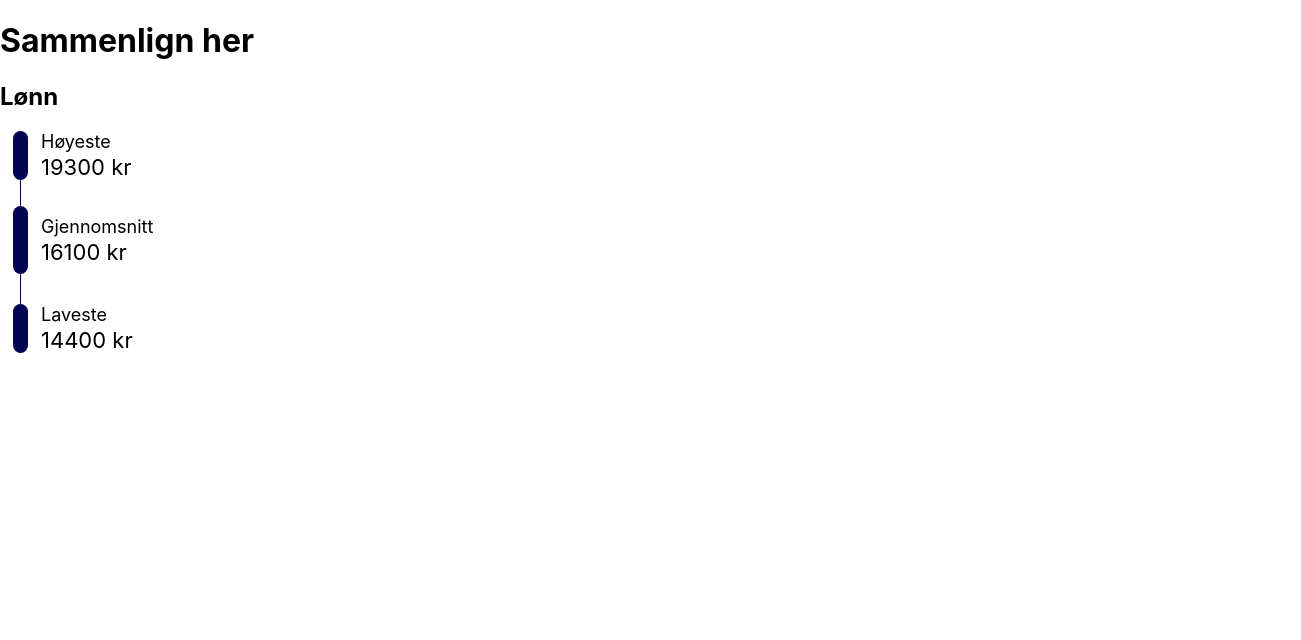
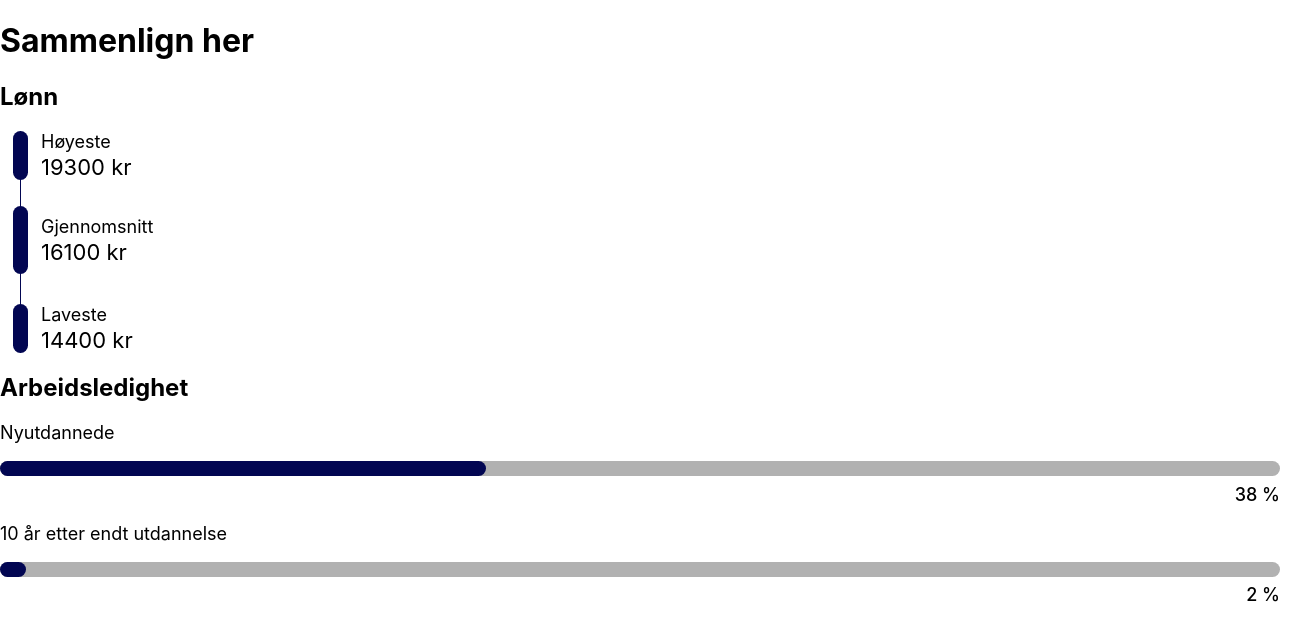
Before and after one commit to Utdanningsdirektoratet/sammenlignfrontend, a React (Create React App) app: page /sammenligne in a window 1280 px wide. Shown: the top 640 px of the page, 1301 px wide, since content can reach past the window. Built offline with nearby package versions, Linux system fonts and the light colour scheme.

Commit message:
Added visualization component for arbeidsledighet and procentagebar

```diff
--- a/src/components/pages/ComparisonPage.tsx
+++ b/src/components/pages/ComparisonPage.tsx
@@ -3,6 +3,7 @@ import * as React from "react";
 
 import PageChrome from "../app/PageChrome";
 import Lonn from "../visualizations/Lonn";
+import Arbeidsledighet from "../visualizations/Arbeidsledighet";
 // import { getData } from "../../data/data";
 import { RouteComponentProps } from "react-router";
 
@@ -23,6 +24,9 @@ class ComparisonPage extends React.Component<RouteComponentProps> {
           <h1>Sammenlign her</h1>
           <h2>Lønn</h2>
           <Lonn high={19300} low={14400} avg={16100}/>
+
+          <h2>Arbeidsledighet</h2>
+          <Arbeidsledighet newly={38} tenyears={2} />
         </div>
       </PageChrome>
     );
--- /dev/null
+++ b/src/components/visualizations/Arbeidsledighet.scss
@@ -0,0 +1,48 @@
+$color-darkblue: #020652;
+
+.arbeidsledighet {
+  &_container {
+    //Scalable font size
+    font-size: 1rem;
+
+    height: 100%;
+    width: 100%;
+
+    &-newly-title,
+    &-tenyears-title {
+      font-size: 1.8em;
+      margin-top: 1em;
+      margin-bottom: 1em;
+    }
+  }
+}
+
+.percentagebar {
+  //Scalable font size
+  font-size: 1rem;
+
+  &_mainbar {
+    border-top: 1.5em solid #b1b1b1;
+    border-radius: 1em;
+  }
+
+  &_overlaybar {
+    position: relative;
+    &:before {
+      content: "";
+      position: absolute;
+      height: 100%;
+      width: 100%;
+      top: -1.5em;
+      border-top: 1.5em solid $color-darkblue;
+      border-radius: 1em;
+    }
+  }
+
+  &_percentage {
+    font-size: 1.8em;
+    font-weight: 500;
+    text-align: right;
+    margin-top: 0.4em;
+  }
+}
--- /dev/null
+++ b/src/components/visualizations/Arbeidsledighet.tsx
@@ -0,0 +1,48 @@
+import * as React from "react";
+import "./Arbeidsledighet.scss";
+
+type Props = {
+  newly: number;
+  tenyears: number;
+};
+
+class Arbeidsledighet extends React.Component<Props> {
+  public render() {
+    const { newly, tenyears } = this.props;
+    return (
+      <div className="arbeidsledighet_container">
+        <div className="arbeidsledighet_container-newly">
+          <div className="arbeidsledighet_container-newly-title">
+            Nyutdannede
+          </div>
+          <PercentageBar value={newly}/>
+        </div>
+        <div className="arbeidsledighet_container-tenyears">
+          <div className="arbeidsledighet_container-tenyears-title">
+            10 år etter endt utdannelse
+          </div>
+          <PercentageBar value={tenyears}/>
+        </div>
+      </div>
+    );
+  }
+}
+
+type PercentageBarProps = {
+    value: number;
+};
+
+class PercentageBar extends React.Component<PercentageBarProps> {
+    public render() {
+        const {value} = this.props;
+        return(
+            <div className="percentagebar">
+                <div className="percentagebar_mainbar"></div>
+                <div className="percentagebar_overlaybar" style={{width: `${value}%`}}></div>
+                <div className="percentagebar_percentage">{value} %</div>
+            </div>
+        );
+    }
+}
+
+export default Arbeidsledighet;
--- a/src/components/visualizations/Lonn.scss
+++ b/src/components/visualizations/Lonn.scss
@@ -6,7 +6,6 @@ $color-darkblue: #020652;
     font-size: 1rem;
 
     height: 100%;
-    width: 100%;
     border-left: 0.1em solid $color-darkblue;
     margin: 2rem;
 
```
